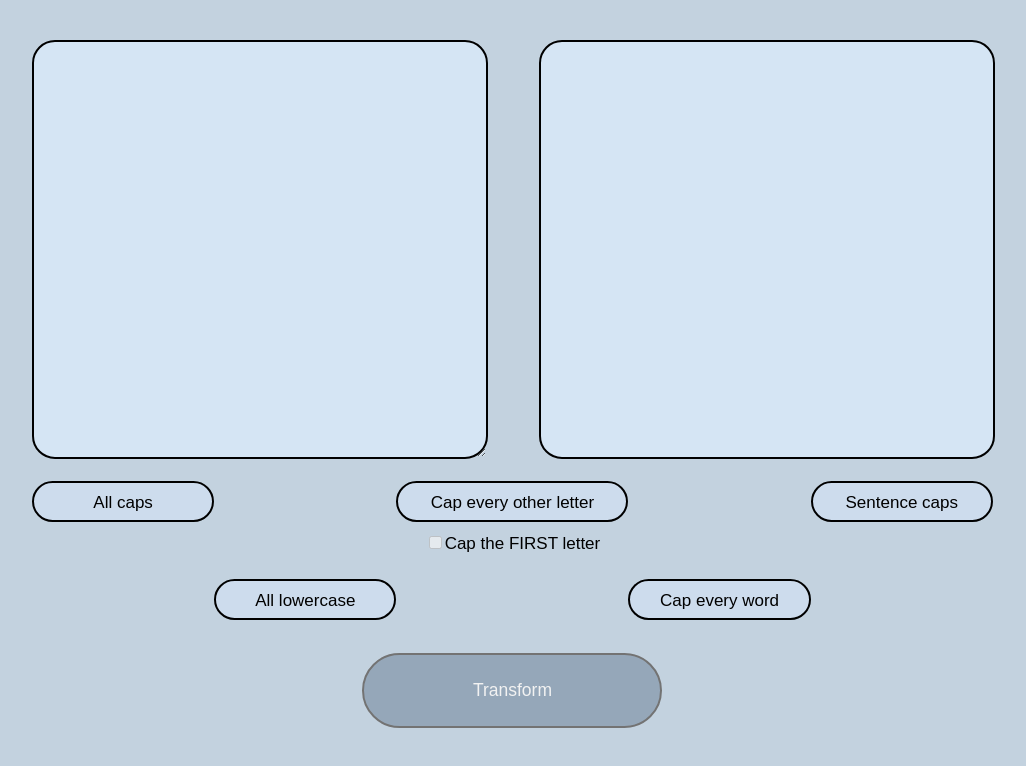
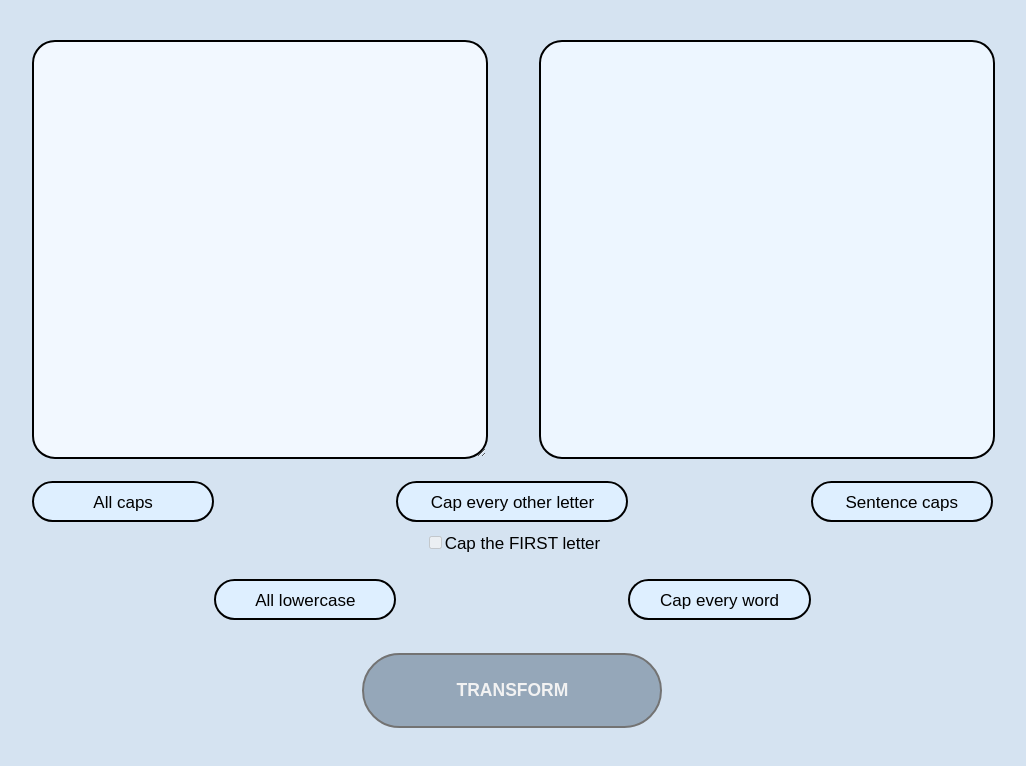
Before and after one commit to letmeeatbrioche/capitalization-app, a Next.js app: page / in a window 1280 px wide. Shown: the top 766 px of the page, without its empty margins (128-1154 px from the left). Built offline with nearby package versions, Linux system fonts and the light colour scheme.

Commit message:
Add styling

```diff
--- a/src/app/globals.css
+++ b/src/app/globals.css
@@ -53,7 +53,8 @@
 
 /* MY STYLES */
 body {
-   background-color: rgb(195, 210, 223);
+   /* background-color: rgb(222, 239, 255); */
+   background-color: rgb(213, 227, 241);
    font-family: sans-serif;
    font-size: 18px;
    line-height: 24px;
@@ -88,7 +89,7 @@
 }
 
 .user-input {
-   background-color: rgb(213, 229, 244);;
+   background-color: rgb(242, 248, 255);;
    grid-column: 1 / span 3;
    width: 105%;
    border: 2px solid black;
@@ -98,7 +99,7 @@
 }
 
 .result {
-   background-color: rgb(213, 229, 244);;
+   background-color: rgb(237, 246, 255);;
    grid-column: 5 / span 3;
    border: 2px solid black;
    right: 42px;
@@ -128,7 +129,7 @@
    border: 2px solid black;
    width: 200px;
    text-align: center;
-   background-color: rgb(205, 220, 237);
+   background-color: rgb(222, 239, 255);
    font-size: 17px;
 }
 
@@ -173,16 +174,19 @@
 } */
 
 .transform {
-   background-color: aquamarine;
+   background-color: rgb(43, 115, 183);
+   color: white;
+   border: 2px solid black;
    grid-column: 4 / span 1;
    border-radius: 96px;
    width: 300px;
    height: 75px;
-   border: 2px solid black;
    justify-self: center;
    grid-row-start: 4;
    align-self: center;
    font-size: 17.5px;
+   font-weight: 600;
+   text-transform: uppercase;
 }
 
 .down-btn {
```
